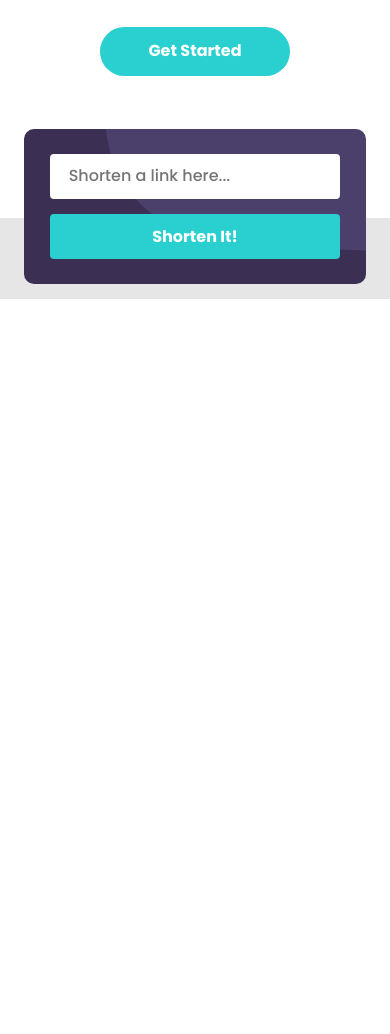
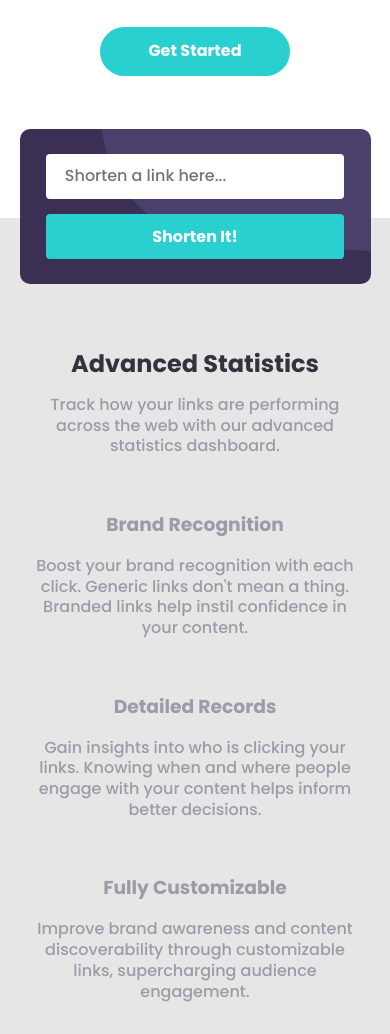
Before and after one commit to christiankurniadi/shortly, a plain HTML site: page index.html in a window 390 px wide. Shown: the part 696-1730 px from the top of the page. Before the commit the page ends 995 px from the top, so only its background shows below. Drawn offline with Linux system fonts and the light colour scheme.

Commit message:
continue building features section on mobile

```diff
--- a/app/scss/_features.scss
+++ b/app/scss/_features.scss
@@ -1,14 +1,11 @@
 .features{
-    // position: relative;
     background-color: $gray2;
-    // height: 100vh;
     text-align: center;
     color: $grayishViolet;
+    flex-direction: column;
 
 
     &__shortlink{
-        // top: -10%;
-        // position: absolute;
         margin-top: -35%;
         flex-direction: column;
         width: 90vw;
@@ -34,17 +31,8 @@
             font-family: 'Poppins', sans-serif;
           }
 
-        //   p{
-        //     // justify-self: flex-start;
-        //     // margin-right: 110px;
-        //     margin: -15px 145px 10px 0;
-        //     font-size: 14px;
-        //     color: red;
-        //     // text-align: left;
-        //   }
 
         button{
-            // padding: 15px 80px;
             width: 85%;
             font-family: 'Poppins', sans-serif;
             font-size: 1rem;
@@ -57,4 +45,18 @@
             margin-bottom: 25px;
         }
     }
+
+    &__text{
+        margin-top: 4rem;
+
+        h2{
+            margin: 0;
+            font-weight: 700;
+            color: $veryDarkBlue;
+        }
+    }
+
+    &__cards{
+
+    }
 }
--- a/index.html
+++ b/index.html
@@ -60,16 +60,40 @@
       </div>
     </section>
 
-    <section class="features container--pall flex flex-jc-c">
+    <section class="features container--pall flex flex-jc-c flex-ai-c">
       <div class="features__shortlink flex flex-ai-c flex-jc-c">
         <input type="text" placeholder="Shorten a link here..." />
         <!-- <p>please add a link</p> -->
         <button>Shorten It!</button>
       </div>
+
+      <div class="features__text">
+        <h2>Advanced Statistics</h2>
+        <p>Track how your links are performing across the web with our advanced statistics dashboard.</p>
+      </div>
+
+      <div class="features__cards">
+        <div class="card">
+          <img src="#" alt="" />
+          <h3>Brand Recognition</h3>
+          <p>Boost your brand recognition with each click. Generic links don't mean a thing. Branded links help instil confidence in your content.</p>
+        </div>
+
+        <div class="card">
+          <img src="#" alt="" />
+          <h3>Detailed Records</h3>
+          <p>Gain insights into who is clicking your links. Knowing when and where people engage with your content helps inform better decisions.</p>
+        </div>
+
+        <div class="card">
+          <img src="#" alt="" />
+          <h3>Fully Customizable</h3>
+          <p>Improve brand awareness and content discoverability through customizable links, supercharging audience engagement.</p>
+        </div>
+      </div>
     </section>
 
-    <!--       Advanced Statistics Track how your links are performing across the web with our advanced statistics dashboard. Brand Recognition Boost your brand recognition with each click. Generic links
-    don’t mean a thing. Branded links help instil confidence in your content. Detailed Records Gain insights into who is clicking your links. Knowing when and where people engage with your content helps inform better decisions. Fully Customizable Improve brand awareness and content discoverability through customizable links, supercharging audience engagement. Boost your links today Get Started
+    <!--        Track how your links are performing across the web with our advanced statistics dashboard.      Boost your links today Get Started
     Features Link Shortening Branded Links Analytics Resources Blog Developers Support Company About Our Team Careers Contact -->
 
     <!-- <div class="attribution">Challenge by <a href="https://www.frontendmentor.io?ref=challenge" target="_blank">Frontend Mentor</a>. Coded by <a href="#">Your Name Here</a>.</div> -->
```
Also changed, not shown: dist/style.css, 1 other file.
